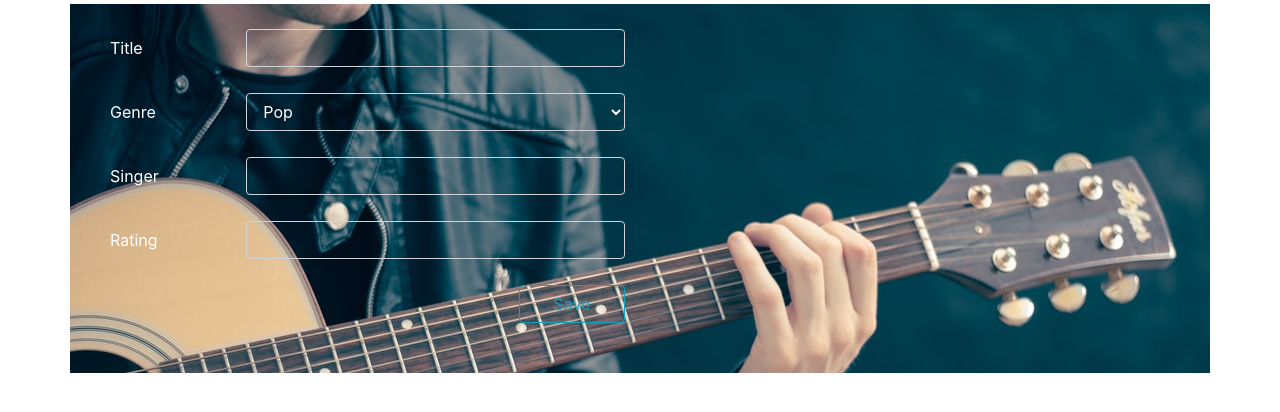
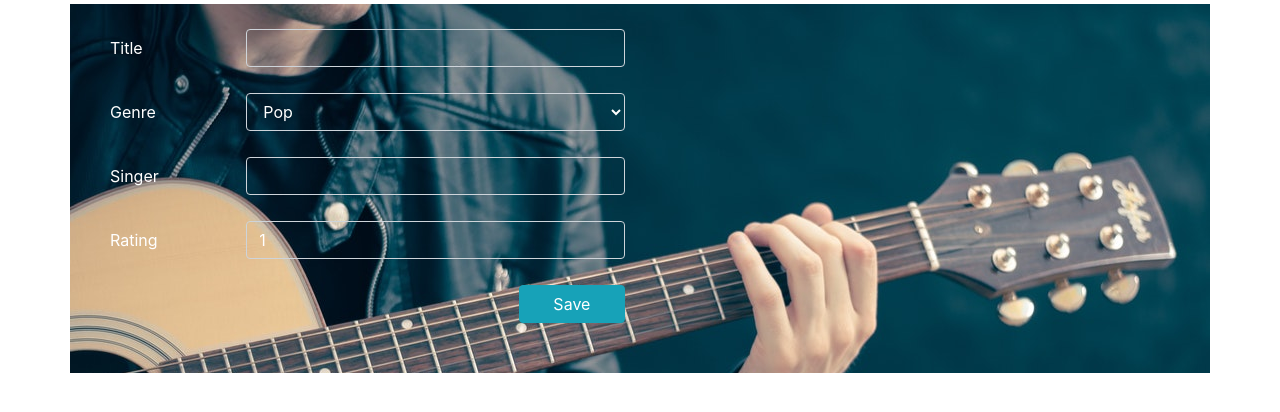
Before and after one commit to ridoansaleh/DjangoMusic, a Django app: template website/music/templates/music/edit.html in a window 1280 px wide. Shown: the part 142-554 px from the top of the page. Run offline with Django 3.2, Linux system fonts and the light colour scheme; the template is opened without the code that fills it: values that come from a table or form of the project are taken from there, others are empty; some libraries are stand-ins or nearby versions.

Commit message:
change add.html to song_form.html, change save btn's color etc

```diff
--- a/website/music/models.py
+++ b/website/music/models.py
@@ -14,7 +14,7 @@ class Song(models.Model):
     title = models.CharField(max_length=50)
     genre = models.CharField(max_length=25, choices=genre_choices, default='Pop')
     singer = models.CharField(max_length=50)
-    rating = models.PositiveIntegerField()
+    rating = models.PositiveIntegerField(default=1)
 
     def __unicode__(self):
         return self.title
--- a/website/music/templates/music/edit.html
+++ b/website/music/templates/music/edit.html
@@ -7,7 +7,7 @@
 </div>
 
 <div class="row cs-form-edit">
-    {% include "music/add.html" %}
+    {% include "music/song_form.html" %}
 </div>
 
 <!-- status to trigger the Modal or otherwise -->
--- a/website/music/templates/music/index.html
+++ b/website/music/templates/music/index.html
@@ -24,7 +24,7 @@
     </div>
 
     <div class="row cs-form-add">
-      {% include 'music/add.html' %}
+      {% include 'music/song_form.html' %}
     </div>
 
     <div class="row">
--- a/website/music/templates/music/add.html
+++ b/website/music/templates/music/song_form.html
@@ -19,7 +19,7 @@
         <div class="form-group">
             <div class="row justify-content-end">
                 <div class="col-lg-3">
-                    <input type="submit" class="btn btn-outline-info btn-block" value="Save" />
+                    <input type="submit" class="btn btn-info btn-block" value="Save" />
                 </div>
             </div>
         </div>
--- a/website/music/urls.py
+++ b/website/music/urls.py
@@ -3,6 +3,6 @@ from . import views
 
 urlpatterns = [
     url(r'^$', views.index, name="index"),
-    url(r'^edit/(?P<pk>\d+)$', views.edit, name='edit_song'),
+    url(r'^edit/(?P<pk>\d+)$', views.edit, name='edit'),
     url(r'^delete/(?P<pk>\d+)$', views.delete, name='delete'),
 ]
```
Also changed, not shown: website/db.sqlite3, 2 other files.
